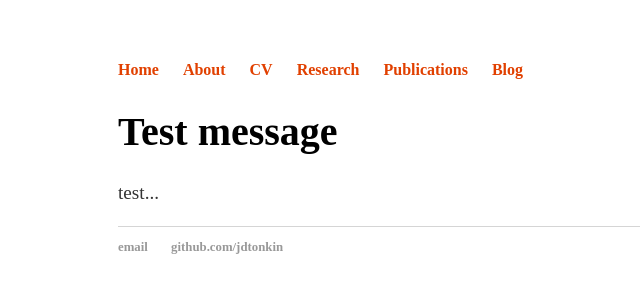
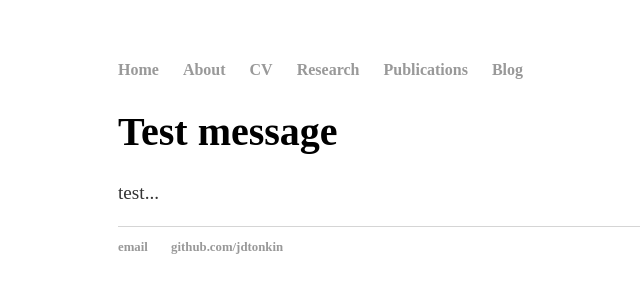
Before and after one commit to jdtonkin/jdtonkin.github.io, a Jekyll site: the page built from index.html, in a window 1280 px wide. Shown: the top 300 px of the page, without its empty margins (74-714 px from the left). Built offline with Jekyll 4.4.1, drawn with Linux system fonts in a browser that asks for light colours.

Commit message:
Update main.css

```diff
--- a/css/main.css
+++ b/css/main.css
@@ -19,7 +19,7 @@ nav ul, footer ul a {
      color: #999;
 }
 
-nav ul { color: #999; }
+nav ul a { color: #999; }
 nav ul li a:hover { color: #E14000; }
 
 
```
